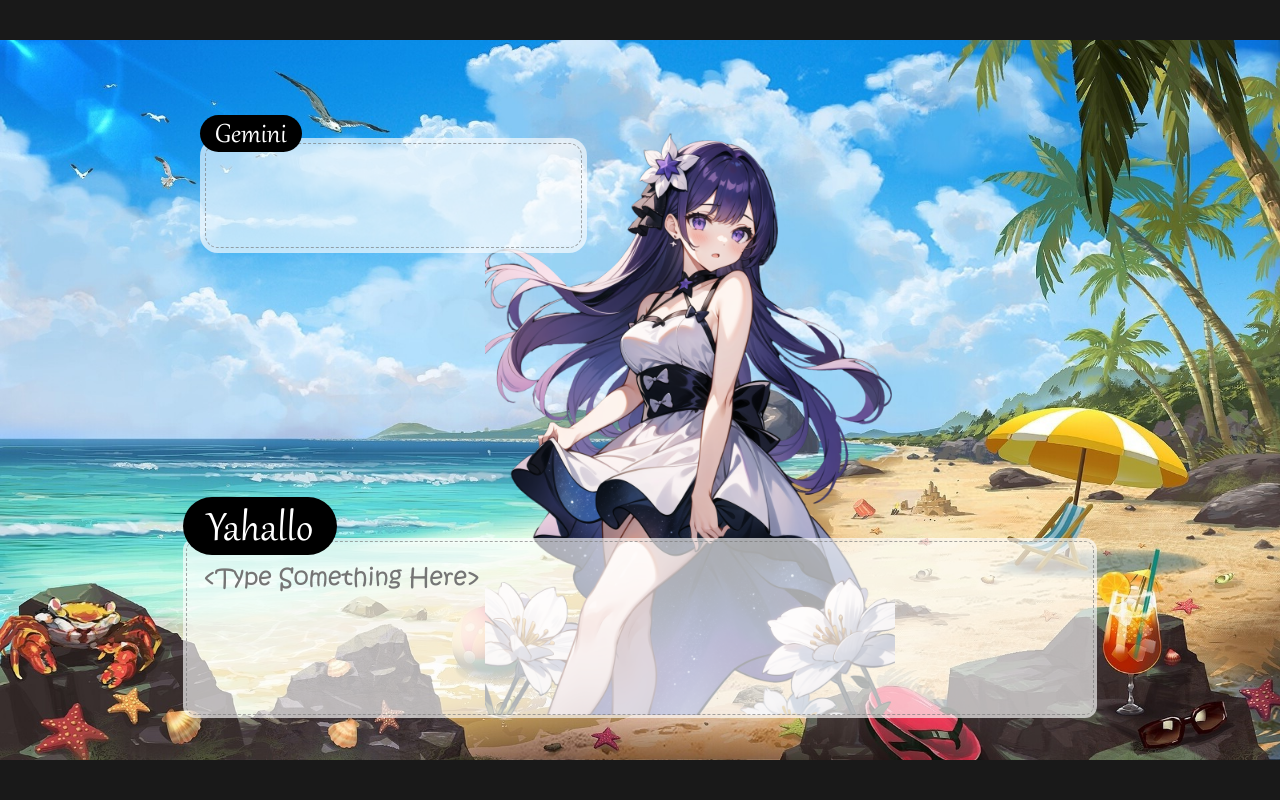
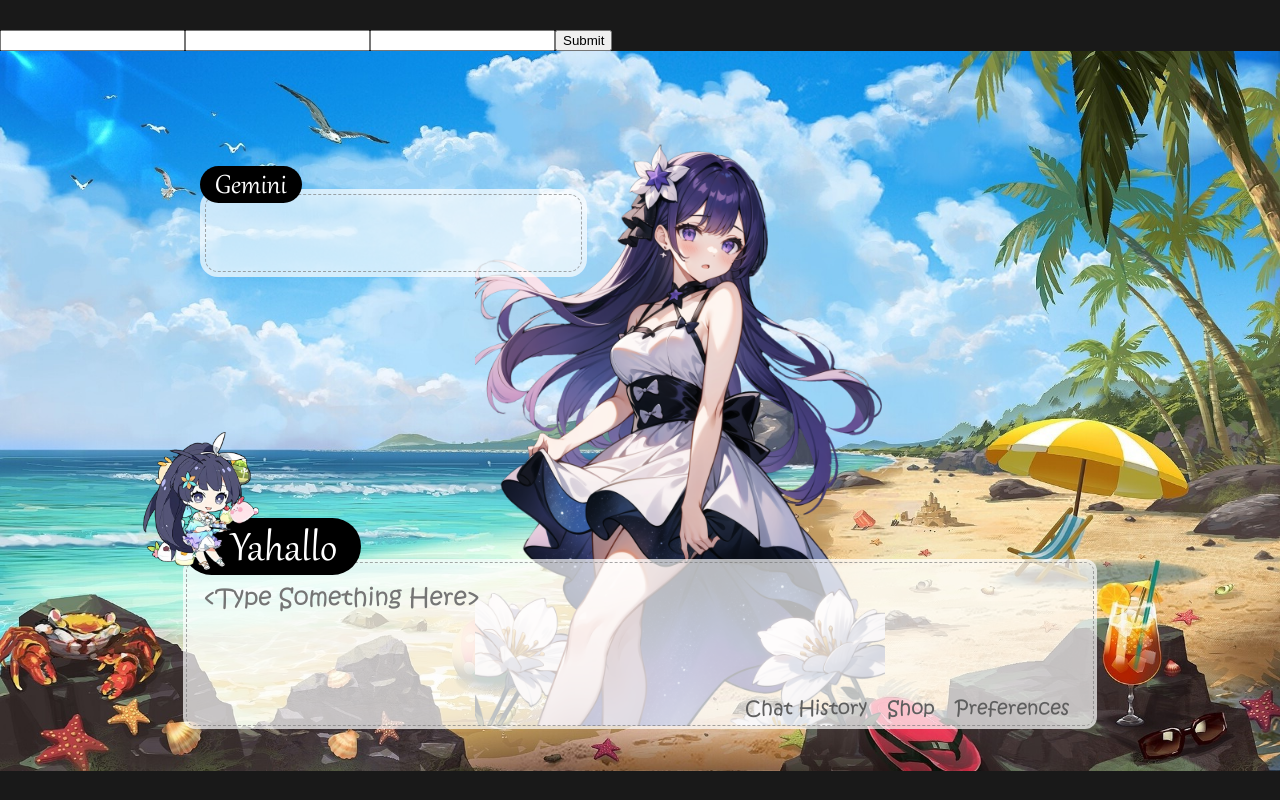
Before and after one commit to RoyCDev/projectWaifu, a React (Vite) app: page / in a window 1280 px wide. Built offline with nearby package versions, Linux system fonts and the light colour scheme.

Commit message:
form init (still working)

```diff
--- a/src/App.css
+++ b/src/App.css
@@ -25,7 +25,7 @@ body {
 }
 
 .chat-container1 {
-    top: 75px;
+    top: 115px;
     left: 200px;
 }
 
@@ -37,11 +37,23 @@ body {
     zoom: 1.2;
 }
 
-.chat-container1 img[alt="AI avatar"] {
+img[alt="AI avatar"],
+img[alt="User avatar"] {
     -webkit-user-drag: none;
+    user-select: none;
     position: absolute;
+}
+
+img[alt="AI avatar"] {
     width: 410px;
-    left: 285px;
-    top: -15px;
+    left: 275px;
+    top: -55px;
     z-index: -1;
 }
+
+img[alt="User avatar"] {
+    width: 145px;
+    left: -55px;
+    top: -80px;
+    z-index: 2;
+}
--- a/src/App.jsx
+++ b/src/App.jsx
@@ -2,8 +2,10 @@ import { useState, useEffect } from 'react'
 import ChatBox from './ChatBox'
 import NameTag from './NameTag';
 import axios from 'axios';
-import avatar from "./assets/AI.png"
+import AiAvatar from "./assets/AI.png"
+import userAvatar from "./assets/User.png"
 import "./App.css"
+import AuthenticationForm from './AuthenticationForm';
 
 function App() {
   const [userQuery, setUserQuery] = useState();
@@ -25,7 +27,9 @@ function App() {
     if (e.code === "Enter") {
       e.preventDefault()
 
-      if (e.shiftKey) handleChange()
+      if (e.shiftKey) {
+        setUserQuery(prevQuery => prevQuery + "\n");
+      }
 
       else if (userQuery.trim() && !isReadOnly) {
         chatWithAI(userQuery);
@@ -35,10 +39,17 @@ function App() {
 
   const chatWithAI = async (query) => {
     setIsReadOnly(true);
+    try {
       const res = await axios.post(`http://52.9.162.97:8080/api/chat/AI?input=${query}`)
       setResObj({ text: res.data });
+    }
+    catch {
+      setResObj({ text: "AI chat feature is currently unavailable. Please try again later." });
+    }
+    finally {
       setDynamicRes("");
       setCurrentIndex(0);
+    }
   }
 
   // Typewriter effect, no user typing/submit during this
@@ -57,15 +68,36 @@ function App() {
 
   }, [currentIndex]);
 
+
+  // Send data to API when user about to close the page
+  // useEffect(() => {
+  //   const exit = (event) => {
+  //     console.log("a")
+  //     const message = 'Are you sure you want to leave?';
+  //     event.preventDefault();
+  //     event.returnValue = message;
+
+  //   }
+
+  //   window.addEventListener('beforeunload', exit);
+
+  //   return () => {
+  //     window.removeEventListener('beforeunload', exit);
+  //   }
+  // }, [])
+
   return (
+    <div>
+      <AuthenticationForm />
       <main className="chat">
         <section className="chat-container1">
-        <img src={avatar} alt="AI avatar" />
+          <img src={AiAvatar} alt="AI avatar" />
           <NameTag className="AiTag">Gemini</NameTag>
           <ChatBox className="AiChatBox" readOnly value={dynamicRes} />
         </section>
 
         <section className="chat-container2">
+          <img src={userAvatar} alt="User avatar" />
           <NameTag className="userTag">Yahallo</NameTag>
           <ChatBox className="userChatBox" showOption
             onChange={handleChange}
@@ -75,6 +107,7 @@ function App() {
             value={userQuery} />
         </section>
       </main>
+    </div>
   )
 }
 
--- /dev/null
+++ b/src/AuthenticationForm.jsx
@@ -0,0 +1,45 @@
+import { useState } from "react";
+import axios from "axios";
+
+function AuthenticationForm() {
+    const [inputs, setInputs] = useState({});
+
+    const handleChange = (e) => {
+        setInputs({ ...inputs, [e.target.name]: e.target.value });
+    }
+
+    const handleSubmit = (e) => {
+        e.preventDefault();
+        authenticate();
+
+    }
+
+    const authenticate = async () => {
+        console.log(JSON.stringify(inputs))
+        const res = await axios.post(`http://52.9.162.97:8080/login`, inputs, {
+            headers: {
+                'Content-Type': 'application/json'
+            }
+        })
+        console.log(res);
+    }
+
+    return (
+        <form onSubmit={handleSubmit}>
+            <input type="text" name="username" id="username" autoComplete="off"
+                onChange={handleChange}
+                value={inputs.username || ""} />
+
+            <input type="email" name="email" id="email" autoComplete="off"
+                onChange={handleChange}
+                value={inputs.email || ""} />
+
+            <input type="password" name="password" id="password" autoComplete="off"
+                onChange={handleChange}
+                value={inputs.password || ""} />
+            <button>Submit</button>
+        </form>
+    )
+}
+
+export default AuthenticationForm;
--- a/src/ChatBox.css
+++ b/src/ChatBox.css
@@ -4,7 +4,7 @@
 }
 
 .AiChatBox {
-    font-size: 15px;
+    font-size: 14px;
     width: 375px;
     padding: 16px 6px 12px 6px;
     border-radius: 18px;
@@ -15,7 +15,7 @@
 .userChatBox {
     font-size: 20px;
     width: 750px;
-    padding: 19px 6px 15px 6px;
+    padding: 19px 6px 6px 6px;
     border-radius: 10px;
     outline-offset: -4px;
     color: #5e5e5e;
@@ -23,7 +23,8 @@
 
 .AiChatBox,
 .userChatBox {
-    background-color: rgba(255, 255, 255, 0.65);
+    font-family: KristenITC;
+    background-color: rgba(255, 255, 255, 0.70);
     margin-top: -14px;
     outline: 1px dashed rgba(122, 122, 122, 0.65);
 }
@@ -31,7 +32,7 @@
 textarea {
     resize: none;
     font-size: inherit;
-    font-family: KristenITC;
+    font-family: inherit;
     color: inherit;
     background-color: transparent;
     width: calc(100% - 6px);
@@ -50,6 +51,11 @@ textarea[readOnly] {
     cursor: default;
 }
 
+textarea::selection {
+    background-color: #5e5e5e;
+    color: white;
+}
+
 textarea::-webkit-scrollbar {
     width: 10px;
 }
@@ -58,3 +64,17 @@ textarea::-webkit-scrollbar-thumb {
     background-color: #5e5e5e;
     border-radius: 10px;
 }
+
+.chatBoxNav ul {
+    margin: 0;
+    padding: 0;
+    padding-top: 8px;
+    font-size: 16px;
+    text-align: right;
+    user-select: none;
+}
+
+.chatBoxNav li {
+    display: inline;
+    margin-right: 17px;
+}
--- a/src/ChatBox.jsx
+++ b/src/ChatBox.jsx
@@ -3,8 +3,16 @@ import "./ChatBox.css"
 function ChatBox({ className, showOption, ...rest }) {
     return (
         <div className={className}>
-            <textarea rows="4" {...rest}></textarea >
-            {/* {showOption && <p className="nav">hi</p>} */}
+            <textarea rows="3" {...rest}></textarea >
+            {showOption &&
+                <nav className="chatBoxNav">
+                    <ul>
+                        <li>Chat History</li>
+                        <li>Shop</li>
+                        <li>Preferences</li>
+                    </ul>
+                </nav>
+            }
         </div>
     )
 }
--- a/src/NameTag.css
+++ b/src/NameTag.css
@@ -15,6 +15,7 @@
     margin: 0;
     line-height: 1;
 
+    user-select: none;
     position: relative;
     z-index: 1;
 }
@@ -26,5 +27,5 @@
 
 .userTag {
     font-size: 40px;
-    padding: 8px 20px 0px;
+    padding: 8px 20px 0px 40px;
 }
```
Also changed, not shown: src/assets/User.png (added), src/assets/User2.png (added). Lines whose indentation alone changed are shown as unchanged.
